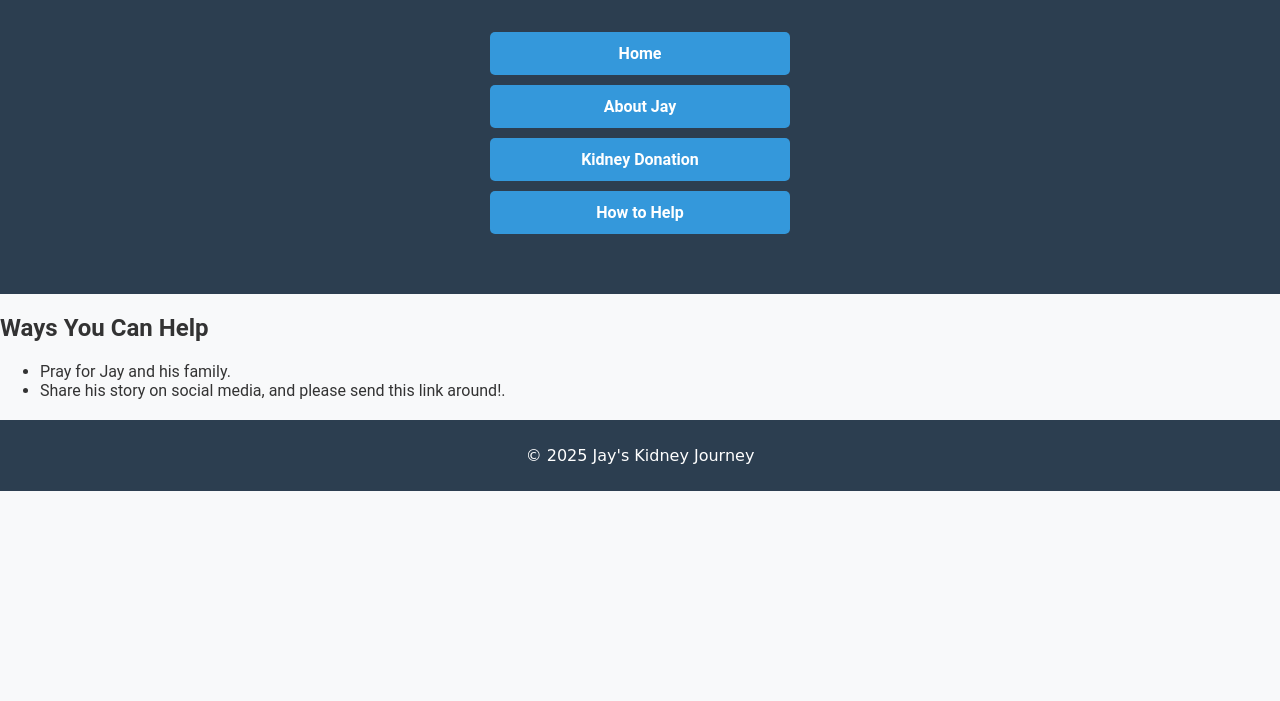
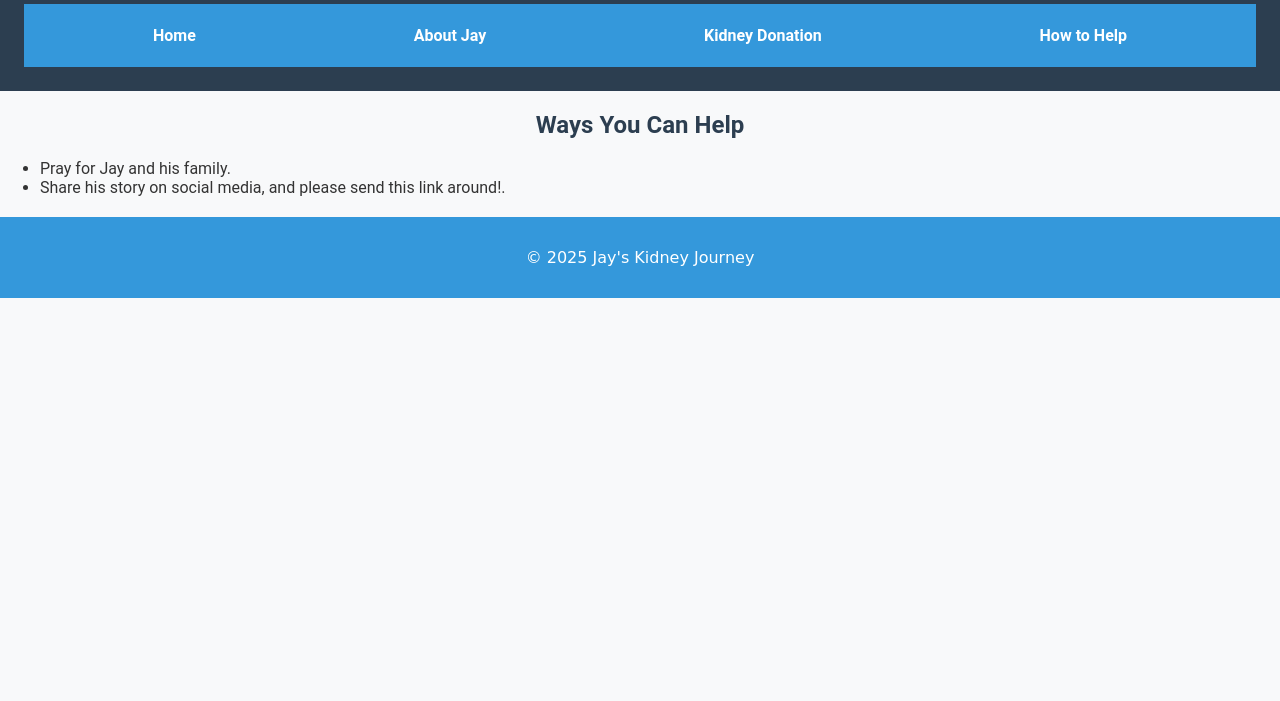
Before and after one commit to hannahrb03/jaybockischkidney, a plain HTML site: page docs/help.html in a window 1280 px wide. Shown: the part 99-800 px from the top of the page. Drawn offline with Linux system fonts and the light colour scheme.

Commit message:
Update styles.css

```diff
--- a/docs/styles.css
+++ b/docs/styles.css
@@ -5,16 +5,24 @@ body {
     padding: 0;
     background-color: #f8f9fa;
     color: #333;
+    box-sizing: border-box;
 }
 
-/* Add Box Style for Depth */
+/* Boxed Content with Padding */
 .container, .story, .donate-section, .about-section {
-    max-width: 800px;
+    max-width: 1200px;
     margin: 30px auto;
     background: white;
     padding: 20px;
     border-radius: 8px;
     box-shadow: 4px 4px 15px rgba(0, 0, 0, 0.1); /* Adds depth */
+}
+
+/* Title Styling */
+h1, h2 {
+    text-align: center;
+    color: #2c3e50;
+    margin-bottom: 20px;
 }
 
 /* Header */
@@ -23,50 +31,53 @@ header {
     color: white;
     text-align: center;
     padding: 1.5em;
+    font-family: 'Indie Flower', cursive;
 }
 
-/* Stacked Navigation - Hamburger Style */
+/* Navigation - Full Width on Top */
 nav {
     display: flex;
-    flex-direction: column;
-    align-items: center;
-    padding: 10px;
+    justify-content: space-between;
+    background-color: #3498db;
+    color: white;
+    padding: 10px 20px;
+    font-family: 'Roboto', sans-serif;
 }
 
 nav ul {
+    display: flex;
+    justify-content: space-around;
     list-style-type: none;
+    margin: 0;
     padding: 0;
     width: 100%;
-    max-width: 300px;
 }
 
 nav ul li {
-    display: block;
-    width: 100%;
-    margin-bottom: 10px;
+    display: inline-block;
+    margin: 0 15px;
 }
 
 nav ul li a {
     display: block;
-    background-color: #3498db;
     color: white;
     text-decoration: none;
     font-weight: bold;
-    padding: 12px;
+    padding: 12px 20px;
+    border-radius: 5px;
     text-align: center;
-    border-radius: 5px;
     transition: background-color 0.3s, transform 0.2s;
 }
 
-/* Hover & Active Effects */
+/* Hover Effects */
 nav ul li a:hover {
     background-color: #217dbb;
     transform: scale(1.05);
 }
 
 nav ul li a:visited {
-    color: white; /* Ensures visited links don't change color */
-    text-decoration: none; /* Removes underlines */
+    color: white;
+    text-decoration: none;
 }
 
 /* Image Gallery */
@@ -91,6 +102,12 @@ nav ul li a:visited {
 }
 
 /* Story Section */
+.story {
+    background-color: white;
+    padding: 20px;
+    margin-top: 20px;
+}
+
 .bible-verse {
     font-style: italic;
     font-weight: bold;
@@ -102,6 +119,10 @@ nav ul li a:visited {
 }
 
 /* Donate Kidney Section */
+.donate-section {
+    background-color: #f1f1f1;
+}
+
 .button-container {
     text-align: center;
     margin: 20px 0;
@@ -136,19 +157,20 @@ nav ul li a:visited {
 
 /* Footer */
 footer {
+    background-color: #3498db;
+    color: white;
+    padding: 15px;
     font-family: 'Indie Flower', cursive;
     text-align: center;
-    background-color: #2c3e50;
-    color: white;
-    padding: 10px;
     margin-top: 20px;
 }
 
 /* Responsive Design */
 @media screen and (max-width: 768px) {
     nav ul {
+        flex-direction: column;
         width: 100%;
-        max-width: 300px;
+        align-items: center;
     }
 
     .image-gallery {
```
